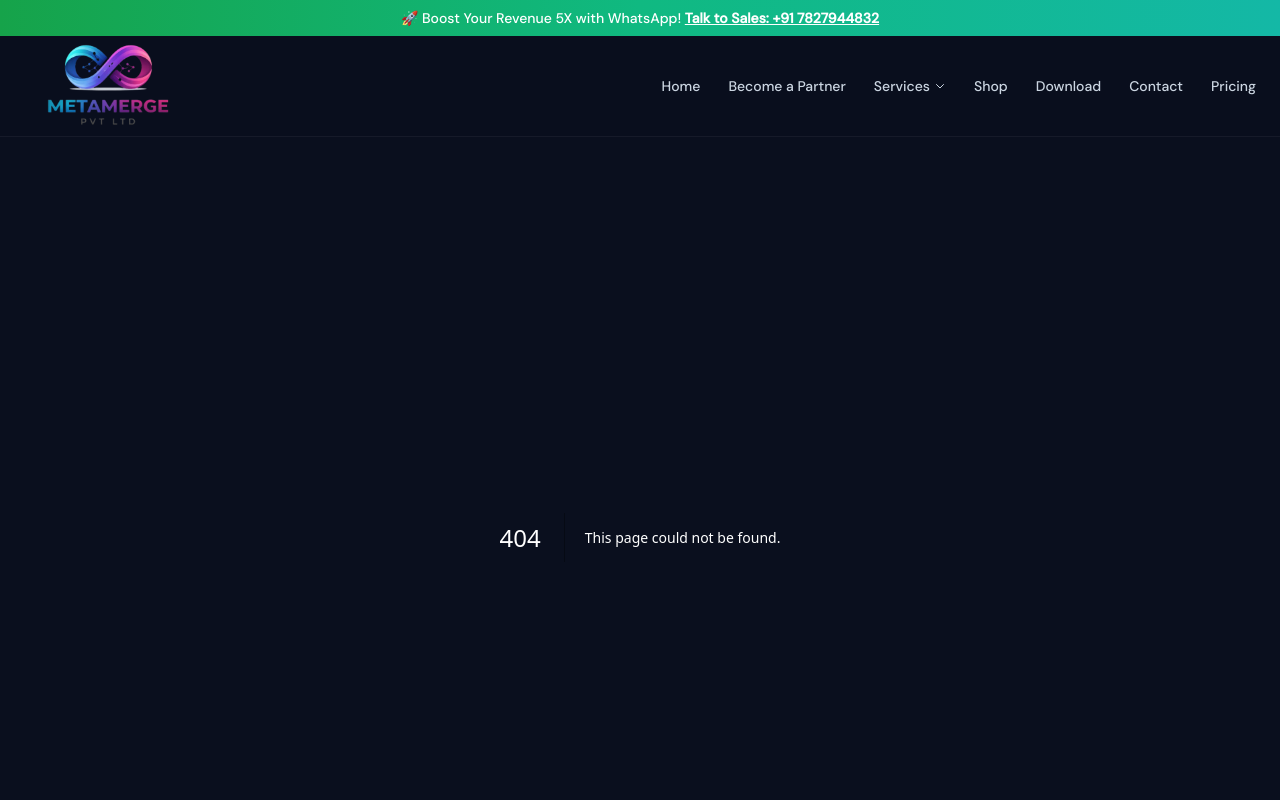
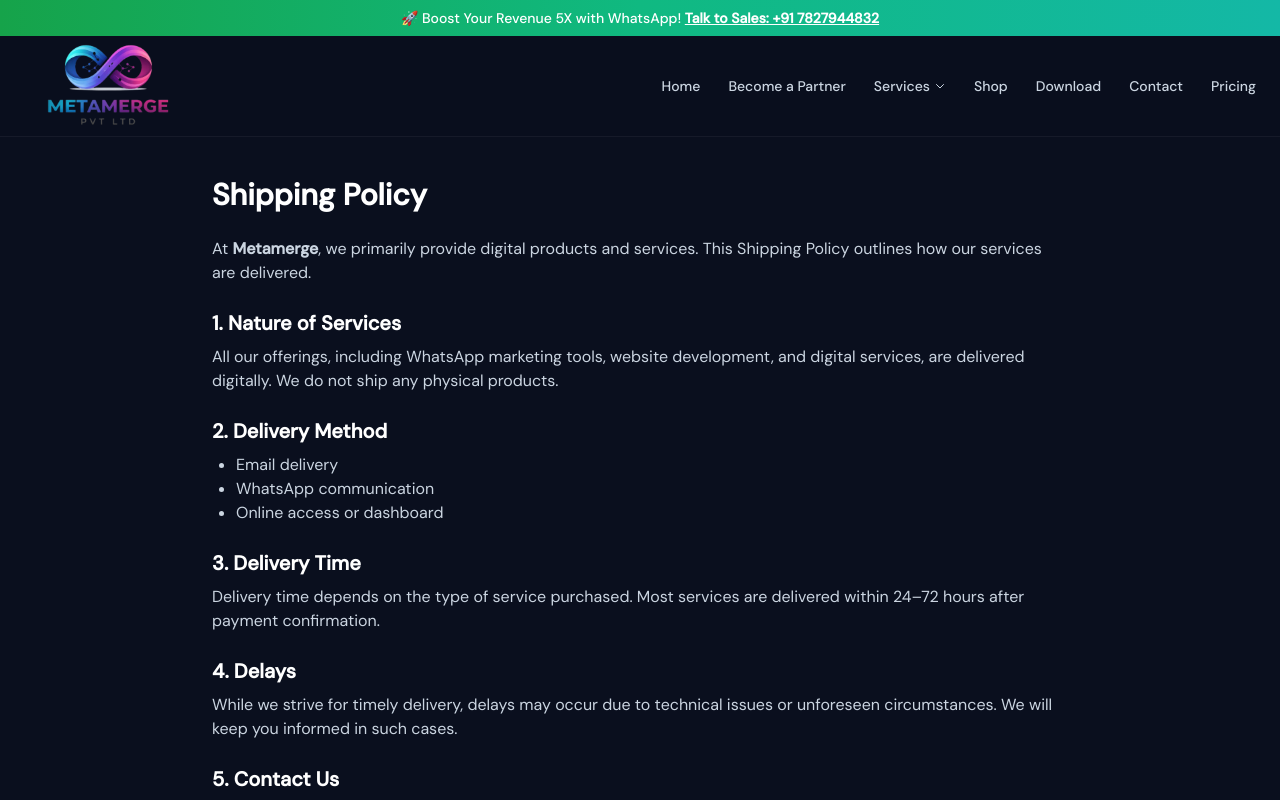
Before and after one commit to nitishpandeydypu/Metamergefinal.com, a Next.js app: page /shipping-policy in a window 1280 px wide. Before the commit this address had no page. Shown: the top 800 px of the page. Built offline with nearby package versions, Linux system fonts and the light colour scheme.

Commit message:
Create shipping policy

```diff
--- /dev/null
+++ b/src/app/shipping-policy/page.tsx
@@ -0,0 +1,61 @@
+export default function ShippingPolicy() {
+  return (
+    <div className="max-w-4xl mx-auto px-5 py-10 text-slate-300">
+      <h1 className="text-3xl font-bold mb-6 text-white">
+        Shipping Policy
+      </h1>
+
+      <p className="mb-4">
+        At <strong>Metamerge</strong>, we primarily provide digital products and
+        services. This Shipping Policy outlines how our services are delivered.
+      </p>
+
+      <h2 className="text-xl font-semibold mt-6 text-white">
+        1. Nature of Services
+      </h2>
+      <p className="mt-2">
+        All our offerings, including WhatsApp marketing tools, website
+        development, and digital services, are delivered digitally. We do not
+        ship any physical products.
+      </p>
+
+      <h2 className="text-xl font-semibold mt-6 text-white">
+        2. Delivery Method
+      </h2>
+      <ul className="list-disc ml-6 mt-2">
+        <li>Email delivery</li>
+        <li>WhatsApp communication</li>
+        <li>Online access or dashboard</li>
+      </ul>
+
+      <h2 className="text-xl font-semibold mt-6 text-white">
+        3. Delivery Time
+      </h2>
+      <p className="mt-2">
+        Delivery time depends on the type of service purchased. Most services are
+        delivered within 24–72 hours after payment confirmation.
+      </p>
+
+      <h2 className="text-xl font-semibold mt-6 text-white">
+        4. Delays
+      </h2>
+      <p className="mt-2">
+        While we strive for timely delivery, delays may occur due to technical
+        issues or unforeseen circumstances. We will keep you informed in such
+        cases.
+      </p>
+
+      <h2 className="text-xl font-semibold mt-6 text-white">
+        5. Contact Us
+      </h2>
+      <p className="mt-2">
+        If you have any questions regarding delivery, feel free to contact us:
+      </p>
+
+      <ul className="mt-2">
+        <li>Email: metamerge745@gmail.com</li>
+        <li>Phone: 7827944832</li>
+      </ul>
+    </div>
+  );
+}
```
